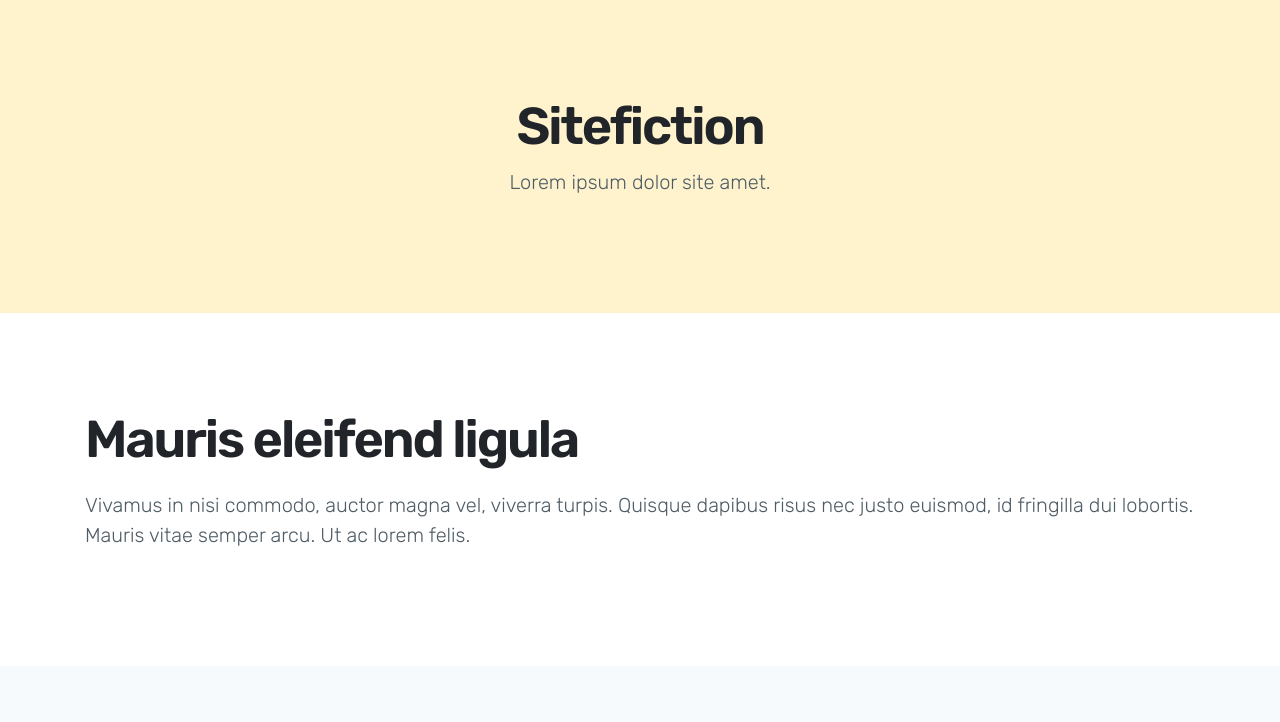
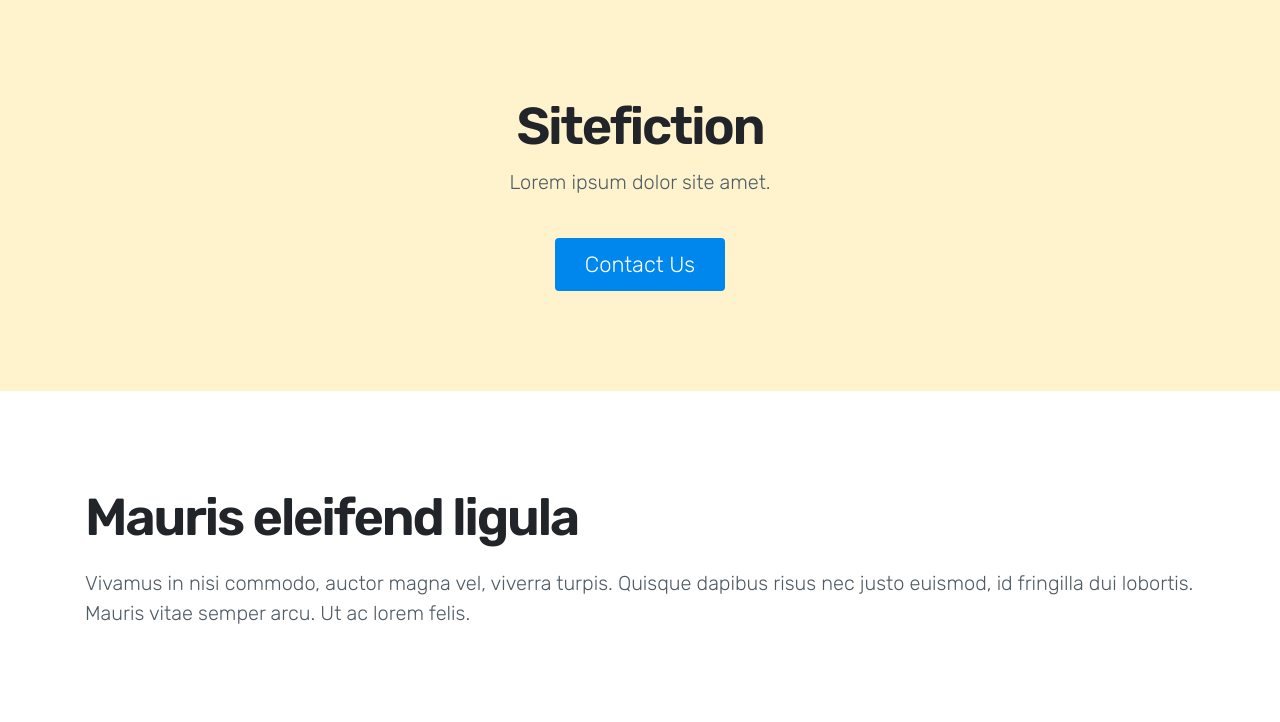
Before and after one commit to dashpilot/vue-pagebuilder, a plain HTML site: page index.html in a window 1280 px wide. Shown: the top 722 px of the page. Drawn offline with nearby package versions, Linux system fonts and the light colour scheme.

Commit message:
Added button style

```diff
--- a/components/banner/wdgt-banner.js
+++ b/components/banner/wdgt-banner.js
@@ -1,7 +1,11 @@
 const template = `
-  <section :id="item.id" class="editable text-center" data-fields="title=txt&amp;subtitle=txt">
+  <section :id="item.id" class="editable text-center" data-fields="title=txt&amp;subtitle=txt&amp;button_text=txt&amp;button_link=txt">
   <h1>{{item.title}}</h1>
   <p>{{item.subtitle}}</p>
+
+
+  <a href="{{item.button_link}}" class="btn btn-secondary" v-if="item.button_text">{{item.button_text}}</a>
+
   </section>
   `
 
--- a/editor/editor.js
+++ b/editor/editor.js
@@ -10,7 +10,7 @@ const template = `
       <br>
 
       <div v-for="(value, key) in fields">
-        <div class="label">{{key}}</div>
+        <div class="label">{{key.replace('_', ' ')}}</div>
         <input type="text" class="form-control" v-if="value == 'txt'" v-model="item[key]">
         <textarea class="form-control" v-if="value == 'rte'" v-model="item[key]"></textarea>
       </div>
--- a/main.js
+++ b/main.js
@@ -15,7 +15,9 @@ const App = createApp({
           id: "item-1",
           layout: "banner",
           title: "Sitefiction",
-          subtitle: "Lorem ipsum dolor site amet."
+          subtitle: "Lorem ipsum dolor site amet.",
+          button_text: "Contact Us",
+          button_link: "#"
         },
         {
           id: "item-2",
--- a/style.css
+++ b/style.css
@@ -40,3 +40,12 @@ section{
 #content:nth-child(odd){
   background-color: var(--main-bg-color);
 }
+
+.btn-secondary{
+  font-family: "Rubik", sans-serif;
+  background-color: #0087EE;
+  border: 0;
+  font-size: 22px;
+  padding: 10px 30px 10px 30px;
+  margin-top: 25px;
+}
```
